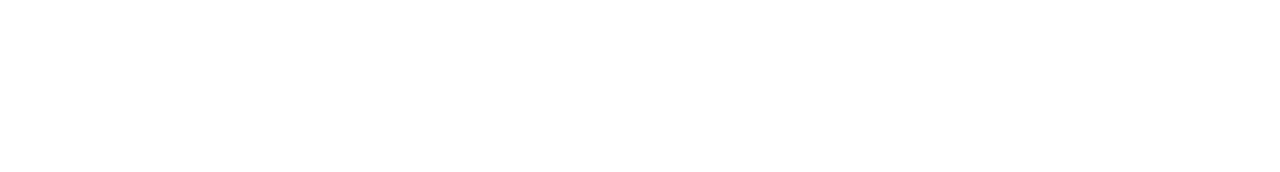
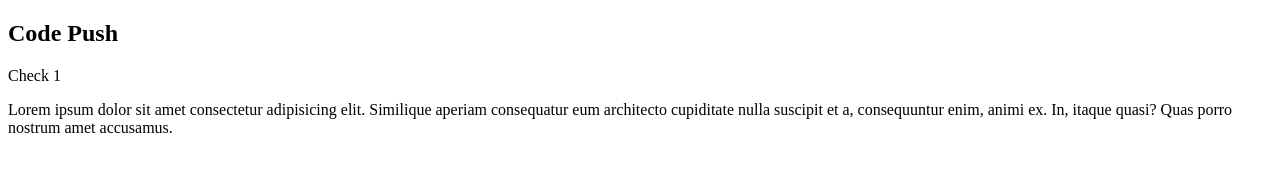
Before and after one commit to isrmission/srm-first-repo, a plain HTML site: page index.html in a window 1280 px wide. Drawn offline with Linux system fonts and the light colour scheme.

Commit message:
Push Check

```diff
--- a/index.html
+++ b/index.html
@@ -7,6 +7,8 @@
     <title>My first Github repo</title>
 </head>
 <body>
-
+    <h2>Code Push</h2>
+    <p>Check 1</p>
+    <p>Lorem ipsum dolor sit amet consectetur adipisicing elit. Similique aperiam consequatur eum architecto cupiditate nulla suscipit et a, consequuntur enim, animi ex. In, itaque quasi? Quas porro nostrum amet accusamus.</p>
 </body>
 </html>
```
